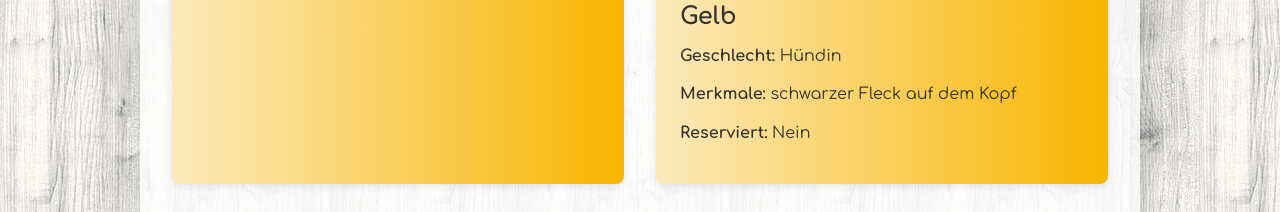
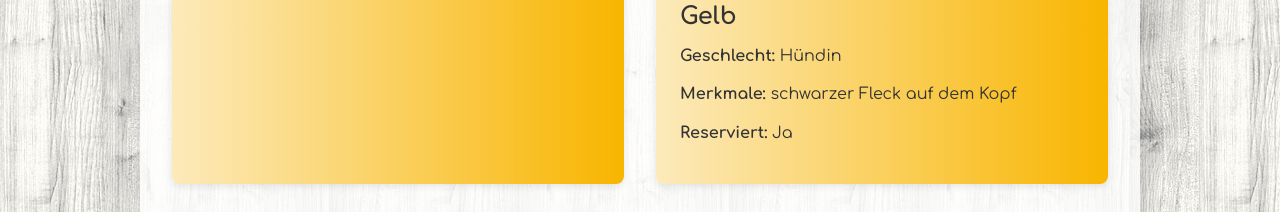
Before and after one commit to basti-1982/fruggos, a React (Vite) app in the folder frontend/: page / in a window 1280 px wide. Shown: the part 4800-5012 px from the top of the page. Built offline with nearby package versions, Linux system fonts and the light colour scheme.

Commit message:
weiß und gelb reserviert

```diff
--- a/frontend/src/components/Puppies.jsx
+++ b/frontend/src/components/Puppies.jsx
@@ -80,14 +80,14 @@ const puppies = [
     name: "Gelb",
     gender: "Hündin",
     features: "schwarzer Fleck auf dem Kopf",
-    reserved: "nein",
+    reserved: "ja",
     image: gelb,
   },
   {
     name: "Weiß",
     gender: "Hündin",
     features: "weiße Zehenspitzen & weißes Kinn",
-    reserved: "nein",
+    reserved: "ja",
     image: weiss,
   },
 ];
```
